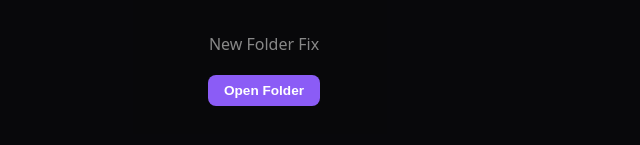
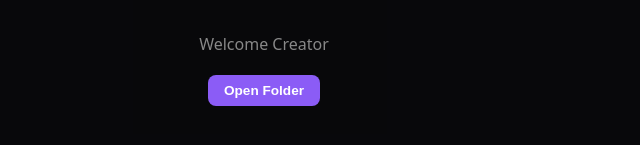
Before and after one commit to revisionhiep-create/comfyui-history-guru, a plain HTML site: page Guru Manager.html in a window 1280 px wide. Shown: the part 375-520 px from the top of the page, 376-1016 px from the left. Drawn offline with Linux system fonts and the light colour scheme.

Commit message:
Add files via upload
Fixed some text titles.

```diff
--- a/Guru Manager.html
+++ b/Guru Manager.html
@@ -2,7 +2,7 @@
 <html lang="en">
 <head>
 <meta charset="UTF-8"><meta name="viewport" content="width=device-width,initial-scale=1.0">
-<title>History Guru v6.8 (New Folder Fix)</title>
+<title>History Guru v6.8</title>
 <style>
 :root{--bg:#09090b;--head:rgba(9,9,11,0.98);--side:#0c0c0e;--card:#18181b;--bd:#27272a;--acc:#8b5cf6;--txt:#e4e4e7;--mut:#a1a1aa}
 *{box-sizing:border-box}body{margin:0;background:var(--bg);color:var(--txt);font-family:system-ui,sans-serif;height:100vh;display:flex;flex-direction:column;overflow:hidden}
@@ -97,7 +97,7 @@ body.mode-detail .folder-sidebar,body.mode-detail .toolbar{display:none} body.mo
     </aside>
 </div>
 <div id="load" class="overlay hidden"><div class="spin"></div><h3>Processing...</h3></div>
-<div id="wel" class="overlay"><h2>History Guru v6.8</h2><p style="color:#888;margin-bottom:20px">New Folder Fix</p><button class="btn" onclick="initFileSystem()">Open Folder</button></div>
+<div id="wel" class="overlay"><h2>History Guru v6.8</h2><p style="color:#888;margin-bottom:20px">Welcome Creator</p><button class="btn" onclick="initFileSystem()">Open Folder</button></div>
 
 <script>
 // STATE
```
